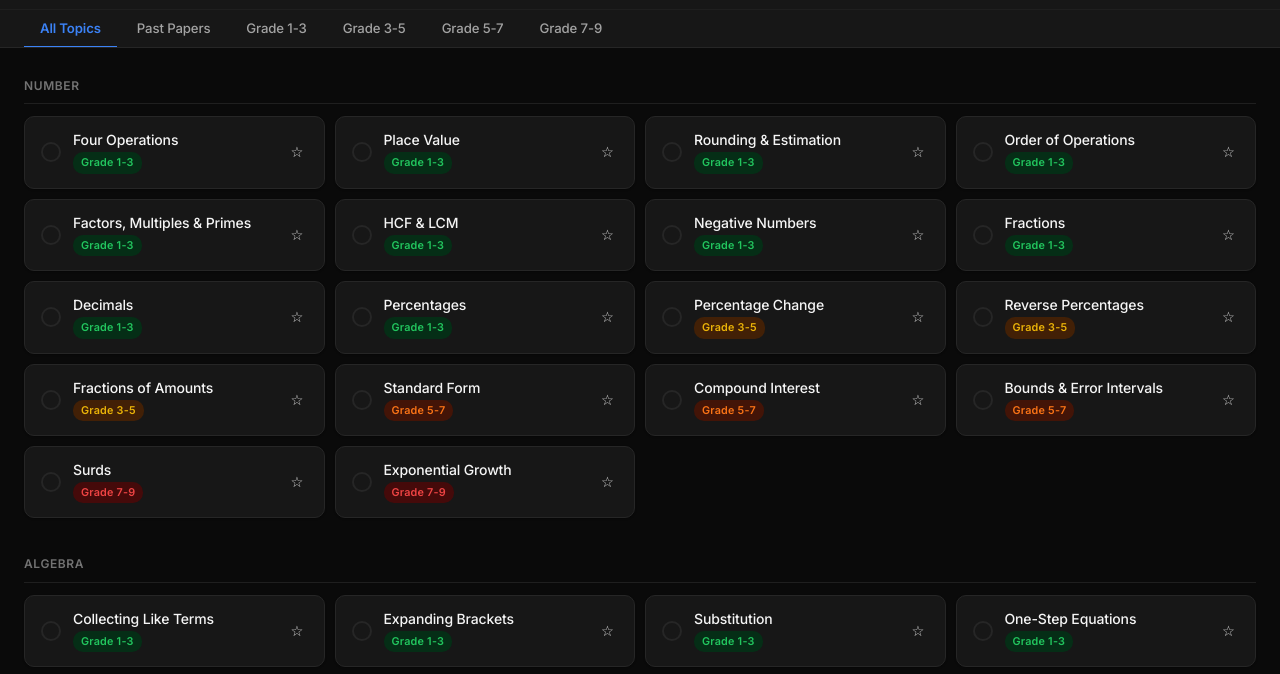
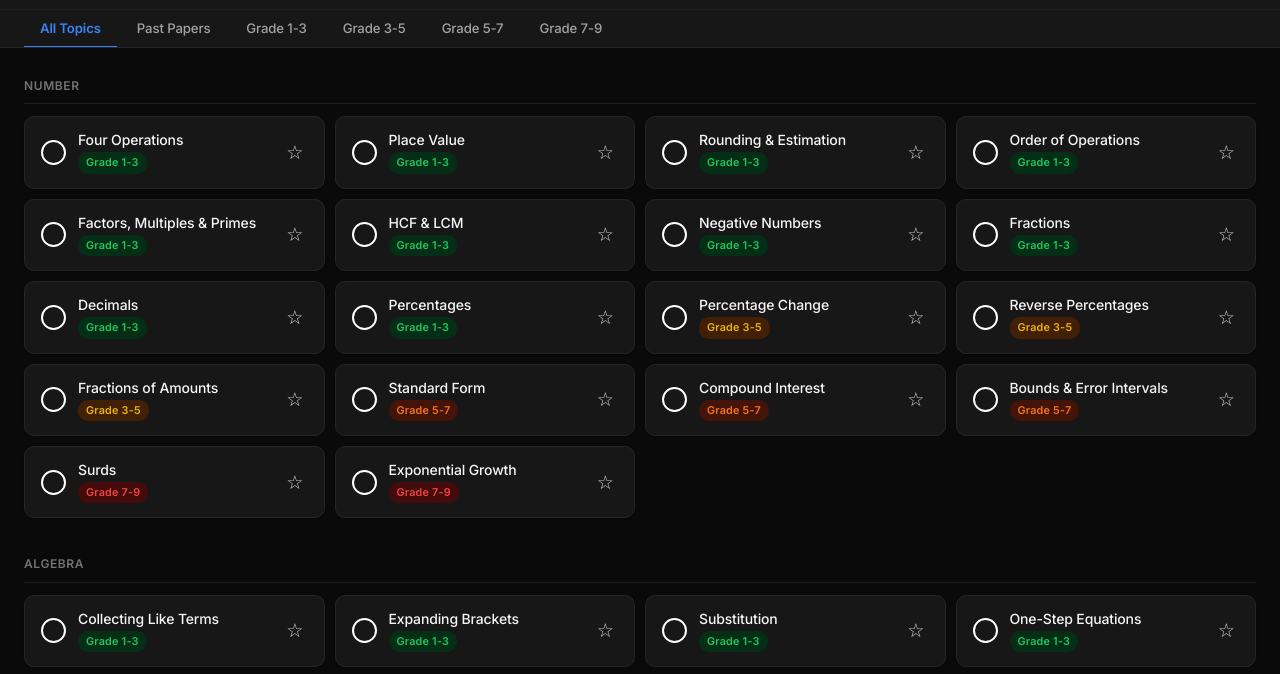
Before and after one commit to babymu5k/maths-project, a plain HTML site: page index.html in a window 1280 px wide. Both pictures are taken after a click on the button "Toggle dark mode". Shown: the part 51-725 px from the top of the page. Drawn offline with Linux system fonts and the light colour scheme.

Commit message:
fixed views

```diff
--- a/main.js
+++ b/main.js
@@ -297,16 +297,39 @@ function openTopicModal(id) {
 }
 
 function setupTabs(modal) {
-    modal.querySelectorAll('.tab-btn').forEach(btn => {
-        btn.addEventListener('click', function () {
-            modal.querySelectorAll('.tab-btn').forEach(b => b.classList.remove('active'));
-            modal.querySelectorAll('.tab-panel').forEach(p => p.classList.add('hidden'));
+    // Find the specific container holding the buttons and panels
+    const container = modal.querySelector('.tabs-container')?.parentElement || modal;
+
+    container.querySelectorAll('.tab-btn').forEach(btn => {
+        btn.addEventListener('click', function (e) {
+            e.preventDefault();
+            e.stopPropagation();
+
+            const targetTab = this.getAttribute('data-tab');
+            if (!targetTab) return;
+
+            // 1. Reset all buttons inside this container only
+            container.querySelectorAll('.tab-btn').forEach(b => {
+                b.classList.remove('active');
+            });
+
+            // 2. Hide all panels inside this container only
+            container.querySelectorAll('.tab-panel').forEach(p => {
+                p.classList.add('hidden');
+            });
+
+            // 3. Activate the clicked button
             this.classList.add('active');
-            const panel = modal.querySelector(`[data-tab="${this.dataset.tab}"]`);
-            if (panel) panel.classList.remove('hidden');
+
+            // 4. Reveal the exact matching panel
+            const matchingPanel = container.querySelector(`.tab-panel[data-tab="${targetTab}"]`);
+            if (matchingPanel) {
+                matchingPanel.classList.remove('hidden');
+            }
         });
     });
 }
+
 
 function generateLearn(t) {
     return `
--- a/styles.css
+++ b/styles.css
@@ -306,10 +306,26 @@
         }
 
         .topic-check {
-            width: 20px;
-            height: 20px;
+            width: 25px;
+            height: 25px;
             border-radius: 50%;
-            border: 2px solid var(--border);
+            border: 2px solid #000000;
+            display: flex;
+            align-items: center;
+            justify-content: center;
+            font-size: 0.6rem;
+            flex-shrink: 0;
+            transition: all var(--transition);
+            cursor: pointer;
+            color: transparent;
+        }
+
+
+        [data-theme="dark"] .topic-check {
+            width: 25px;
+            height: 25px;
+            border-radius: 50%;
+            border: 2px solid #fff;
             display: flex;
             align-items: center;
             justify-content: center;
@@ -380,15 +396,25 @@
 
         .favourite-btn {
             background: none;
-            border: none;
+            border: 3px;
             cursor: pointer;
-            font-size: 0.9rem;
+            font-size: 1.2rem;
+            color: #b4b2b2;
+            padding: 4px;
+            transition: color var(--transition);
+            flex-shrink: 0;
+        }
+
+        [data-theme="dark"] .favourite-btn {
+            background: none;
+            border: 3px;
+            cursor: pointer;
+            font-size: 1.2rem;
             color: #d4d4d4;
             padding: 4px;
             transition: color var(--transition);
             flex-shrink: 0;
         }
-
         .favourite-btn.active {
             color: #eab308;
         }
```
